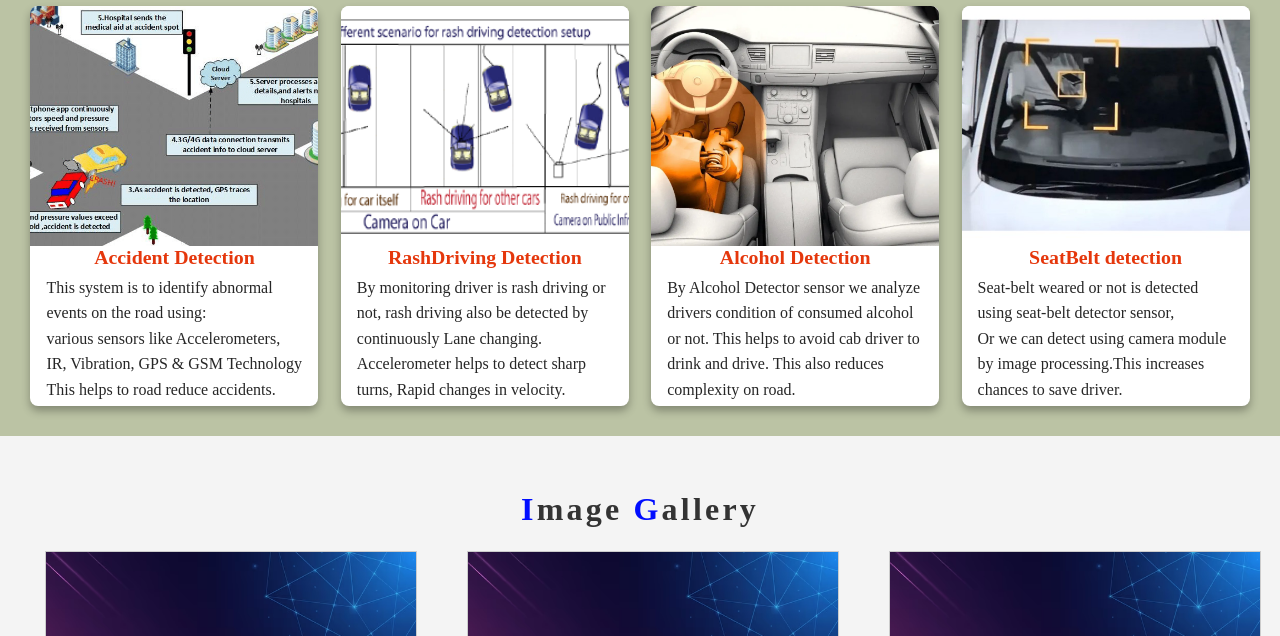
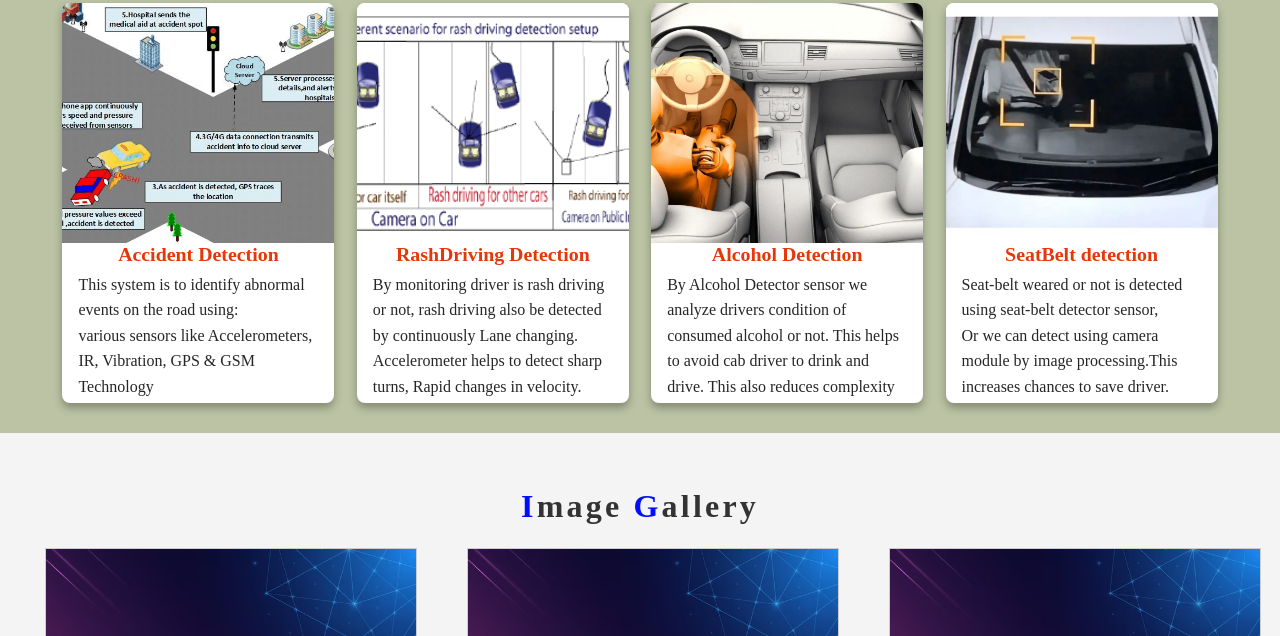
Before and after one commit to PratikKothari30/Sentinel-Drive, a plain HTML site: page index.html in a window 1280 px wide. Shown: the part 649-1285 px from the top of the page. Drawn offline with Linux system fonts and the light colour scheme.

Commit message:
Update style.css

```diff
--- a/style.css
+++ b/style.css
@@ -287,7 +287,7 @@ loginForm {
   }
   #feature{
     background-color: rgb(187, 195, 164);
-    margin-top: -25px;
+    margin-top: -28px;
   }
   .feature .card-container{
     display: flex;
@@ -297,7 +297,7 @@ loginForm {
     width: 100%;
   }
   .feature .card-container .card{
-    width: 18rem;
+    width: 17rem;
     margin: 0.7rem;
     background: #fff;
     height: 500px;
```
